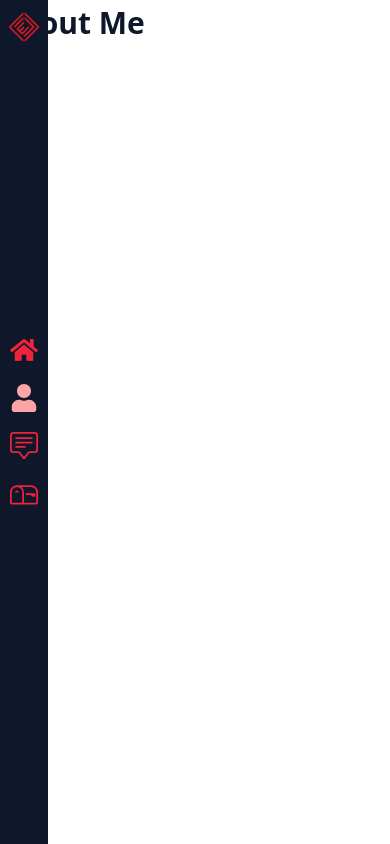
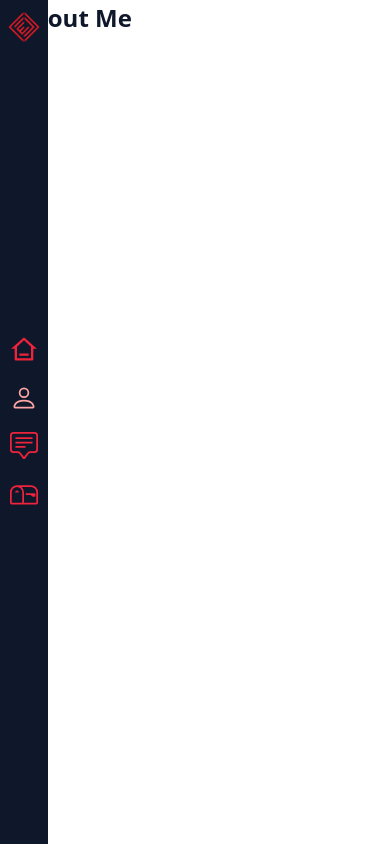
Before and after one commit to DandyChux/my-personal-website, a Next.js app: page /about in a window 390 px wide. Built offline with nearby package versions, Linux system fonts and the light colour scheme.

Commit message:
added hover state to navbar, details for separate pages

```diff
--- a/src/modules/common/components/Button.tsx
+++ b/src/modules/common/components/Button.tsx
@@ -0,0 +1,25 @@
+import React from 'react';
+
+interface ButtonProps {
+    border: string;
+    color: string;
+    children?: React.ReactNode;
+    onClick: () => void;
+    height: string;
+    width: string;
+}
+
+const Button: React.FC<ButtonProps> = ({border, color, children, onClick, height, width}: ButtonProps) => {
+    return (
+        <button onClick={onClick} style={{
+            backgroundColor: color,
+            border,
+            height,
+            width
+        }}>
+            {children}
+        </button>
+    )
+}
+
+export default Button;
--- a/src/modules/navbar/components/NavItem.tsx
+++ b/src/modules/navbar/components/NavItem.tsx
@@ -1,4 +1,4 @@
-import * as React from 'react';
+import React, { useState } from 'react';
 import Link from 'next/link';
 import { useRouter } from 'next/router';
 import { IconType } from 'react-icons/lib';
@@ -12,18 +12,24 @@ export interface INavItem {
 }
 
 export const NavItem: React.FC<INavItem> = ({ text, href, icon }) => {
+    const [isShown, setIsShown] = useState(false);
     const router = useRouter();
     const Icon = icon;
 
-    const handleClick = (e) => {
+    const handleClick = (e: any) => {
         e.preventDefault();
         router.push(href);
     };
 
     return (
         <IconContext.Provider value={{ style: { padding: '10px' } }}>
-            <Link href={href} key={text} onClick={handleClick} className="cursor-pointer" passHref>
-                <Icon size="3rem" className={`${router.pathname === href ? 'text-red-300' : 'text-red-550 hover:text-white'}`} />
+            <Link href={href} key={text} onClick={handleClick} className="cursor-pointer relative w-full flex justify-center" passHref>
+                {isShown && (
+                    <div className="absolute text-red-550">
+                        {text}
+                    </div>
+                )}
+                <Icon size="3rem" onMouseEnter={() => setIsShown(true)} onMouseLeave={() => setIsShown(false)} className={`hover:opacity-0 hover:ease-in duration-1500 ${router.pathname === href ? 'text-red-300' : 'text-red-550 hover:text-white '}`} />
             </Link>
         </IconContext.Provider>
     );
--- a/src/modules/navbar/components/Navbar.tsx
+++ b/src/modules/navbar/components/Navbar.tsx
@@ -1,15 +1,15 @@
 import React, { useState } from 'react';
 import Image from 'next/image';
 import Logo from '@public/logo.png';
-import { INavItem, NavItem } from './NavItem';
+import { NavItem } from './NavItem';
 import { IconType } from 'react-icons/lib';
-import { FaHome, FaUser } from 'react-icons/fa';
-import { BsMailbox, BsChatSquareText } from 'react-icons/bs';
+import { BsMailbox, BsPerson, BsChatSquareText } from 'react-icons/bs';
+import { RiHome3Line } from 'react-icons/ri';
 
 export const Navbar: React.FC = () => {
     const menu_links: { text:string; href:string; icon:IconType }[] = [
-        { text: "Home", href: "/", icon: FaHome },
-        { text: "About Me", href: "/about", icon: FaUser },
+        { text: "Home", href: "/", icon: RiHome3Line },
+        { text: "About Me", href: "/about", icon: BsPerson },
         { text: "Blog", href: "/blog", icon: BsChatSquareText },
         { text: "Contact", href: "/contact", icon: BsMailbox }
     ];
--- a/src/modules/projects/ProjectCard.tsx
+++ b/src/modules/projects/ProjectCard.tsx
@@ -1,16 +1,13 @@
+import * as React from 'react';
+import Image from 'next/image';
 
-
-type ProjectCardProps = {
+interface ProjectCardProps {
     name: string;
     description: string;
     documentation: string;
 };
 
-const ProjectCard = ({
-    name,
-    description,
-    documentation,
-}: ProjectCardProps) => {
+const ProjectCard = ({ name, description, documentation }: ProjectCardProps) => {
     return (
         <section className="flex flex-col justify-center p-6 duration-500 border-2 border-gray-500 rounded shadow-xl motion-safe:hover:scale-105">
             <h2 className="text-lg text-gray-700">{name}</h2>
--- a/src/pages/about.tsx
+++ b/src/pages/about.tsx
@@ -1,6 +1,7 @@
 import type { NextPage } from "next";
 import Head from "next/head";
 import React, { useState } from "react";
+import ProjectCard from '@modules/projects/ProjectCard';
 
 const About: NextPage = () => {
 
@@ -10,8 +11,8 @@ const About: NextPage = () => {
                 <title>CEOkoroji | About </title>
             </Head>
 
-            <main className="container flex flex-col mx-auto h-screen">
-                <h1 className="text-3xl md:text-[5rem] leading-normal font-extrabold text-gray-900">
+            <main className="container flex flex-col mx-auto h-screen pl-4">
+                <h1 className="text-2xl md:text-[5rem] leading-normal font-extrabold text-gray-900">
                     About Me
                 </h1>
             </main>
--- a/src/pages/blog.tsx
+++ b/src/pages/blog.tsx
@@ -11,7 +11,7 @@ const Blog: NextPage = () => {
             </Head>
 
             <main className="container flex flex-col mx-auto h-screen">
-                <h1 className="text-3xl md:text-[5rem] leading-normal font-extrabold text-gray-900">
+                <h1 className="text-2xl md:text-[5rem] leading-normal font-extrabold text-gray-900">
                     Blog
                 </h1>
             </main>
--- a/src/pages/contact.tsx
+++ b/src/pages/contact.tsx
@@ -11,7 +11,7 @@ const Contact: NextPage = () => {
             </Head>
 
             <main className="container flex flex-col mx-auto h-screen">
-                <h1 className="text-3xl md:text-[5rem] leading-normal font-extrabold text-gray-900">
+                <h1 className="text-2xl md:text-[5rem] leading-normal font-extrabold text-gray-900">
                     Contact Me
                 </h1>
             </main>
```
Also changed, not shown: src/modules/common/components/Input.tsx (deleted).
